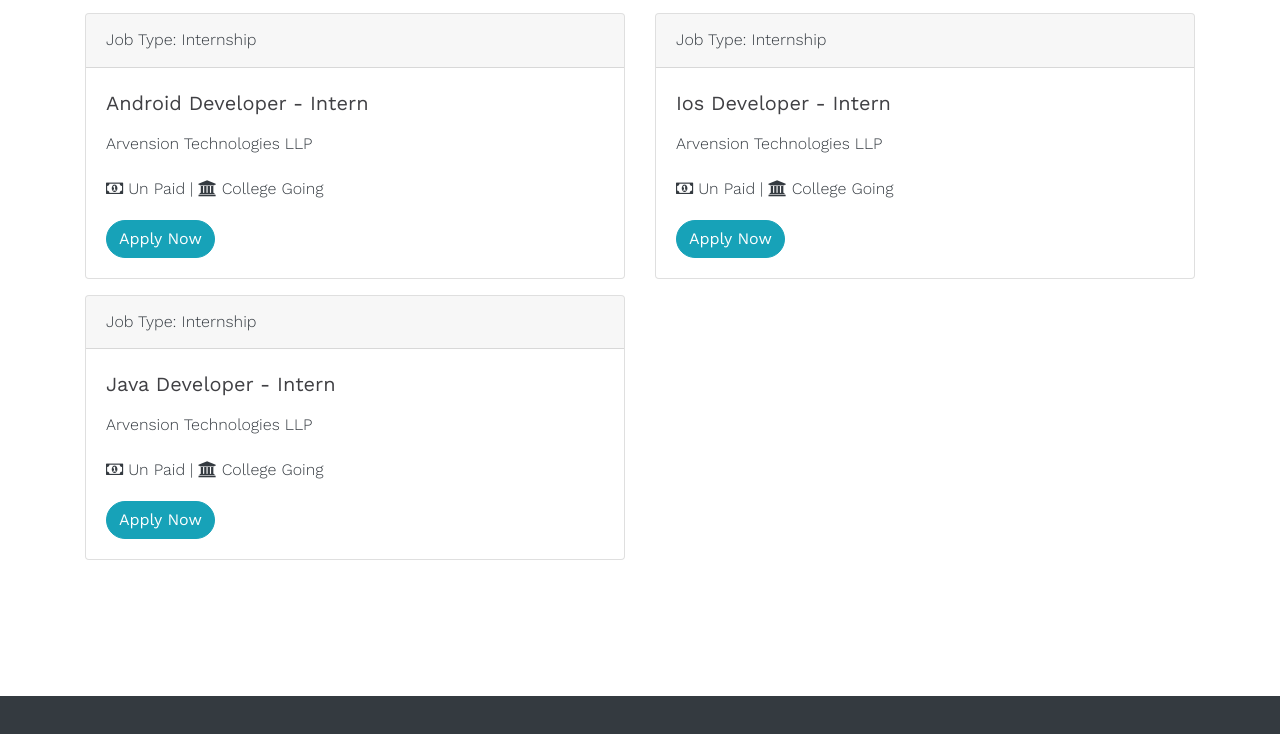
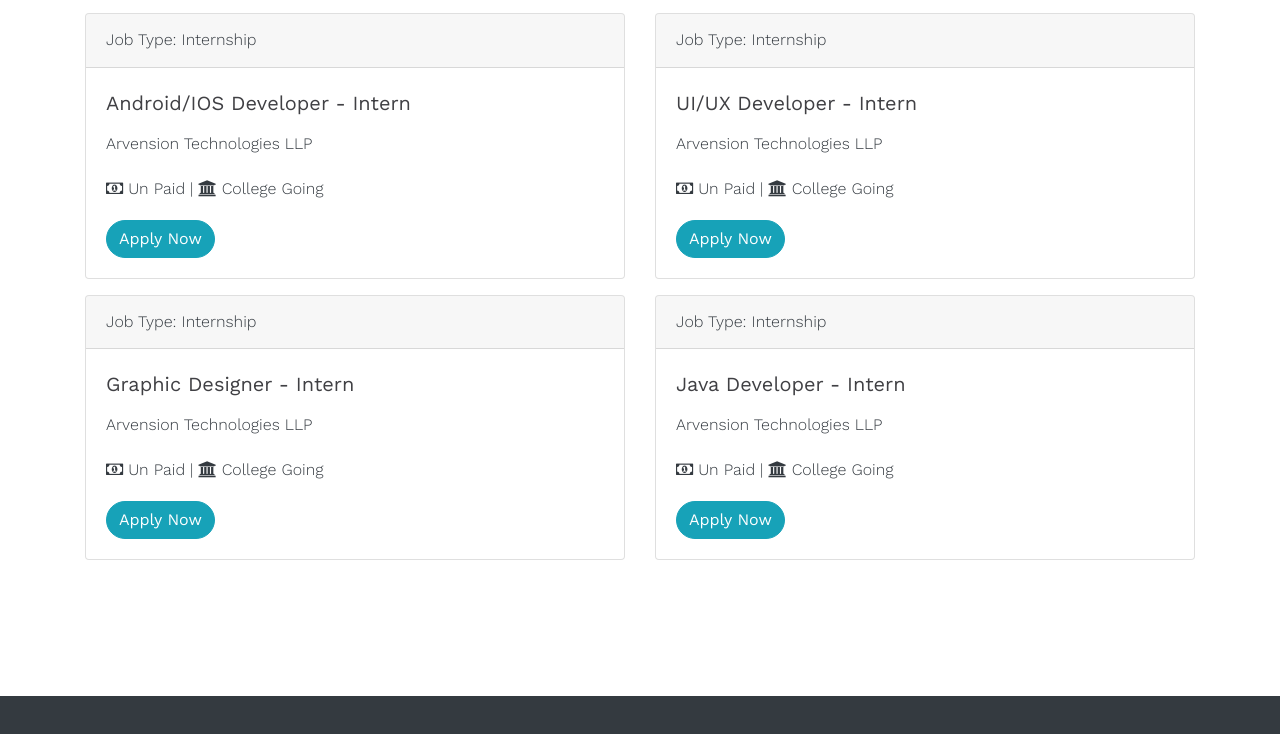
Before and after one commit to Sangeethsajan/ClowderinHome, a plain HTML site: page openjobs.html in a window 1280 px wide. Shown: the part 1426-2160 px from the top of the page. Drawn offline with nearby package versions, Linux system fonts and the light colour scheme; some packages are replaced by stand-ins of ours; no server answers; files whose address does not match are found by name.

Commit message:
Thirteenth Commit

```diff
--- a/openjobs.html
+++ b/openjobs.html
@@ -137,7 +137,7 @@
                   Job Type: Internship
                 </div>
                 <div class="card-body">
-                  <h5 class="card-title">Android Developer - Intern</h5>
+                  <h5 class="card-title">Android/IOS Developer - Intern</h5>
                   <p class="card-text">Arvension Technologies LLP</p>
                   <p class="card-text"><i class="fa fa-money"></i> Un Paid | <i class="fa fa-university"></i> College Going</p>
                   <a href="https://docs.google.com/forms/d/e/1FAIpQLSeM6SIIKo8_9iq51fboi3qDmZX8ac9m9_6eaT4ybRYYTPlbNg/viewform?usp=sf_link" class="btn btn-info">Apply Now</a>
@@ -150,7 +150,20 @@
                   Job Type: Internship
                 </div>
                 <div class="card-body">
-                  <h5 class="card-title">Ios Developer - Intern</h5>
+                  <h5 class="card-title">UI/UX Developer - Intern</h5>
+                  <p class="card-text">Arvension Technologies LLP</p>
+                  <p class="card-text"><i class="fa fa-money"></i> Un Paid | <i class="fa fa-university"></i> College Going</p>
+                  <a href="https://docs.google.com/forms/d/e/1FAIpQLSeM6SIIKo8_9iq51fboi3qDmZX8ac9m9_6eaT4ybRYYTPlbNg/viewform?usp=sf_link" class="btn btn-info">Apply Now</a>
+                </div>
+              </div>
+            </div>
+            <div class="col-md-6 my-2 text-dark">
+              <div class="card">
+                <div class="card-header">
+                  Job Type: Internship
+                </div>
+                <div class="card-body">
+                  <h5 class="card-title">Graphic Designer - Intern</h5>
                   <p class="card-text">Arvension Technologies LLP</p>
                   <p class="card-text"><i class="fa fa-money"></i> Un Paid | <i class="fa fa-university"></i> College Going</p>
                   <a href="https://docs.google.com/forms/d/e/1FAIpQLSeM6SIIKo8_9iq51fboi3qDmZX8ac9m9_6eaT4ybRYYTPlbNg/viewform?usp=sf_link" class="btn btn-info">Apply Now</a>
```
